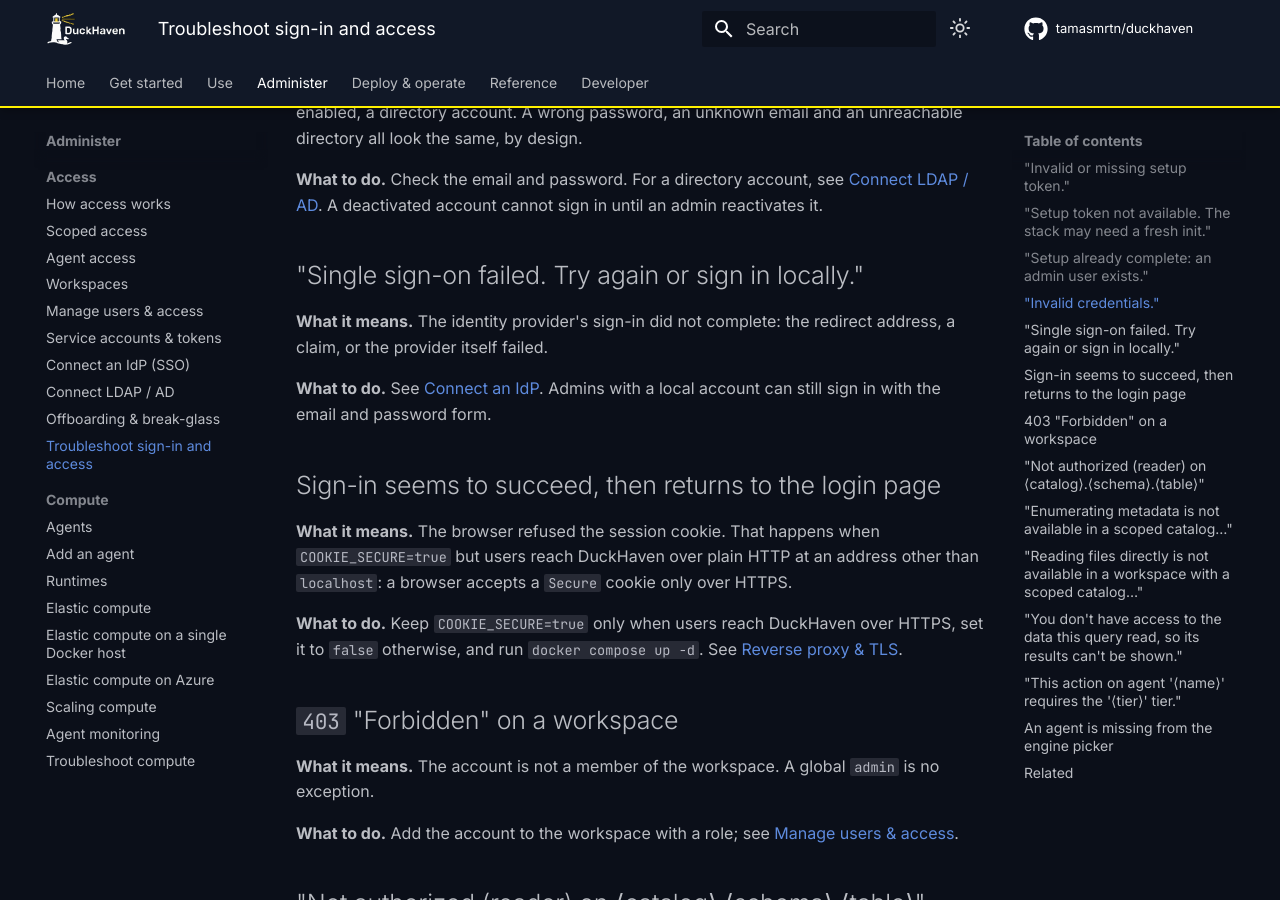
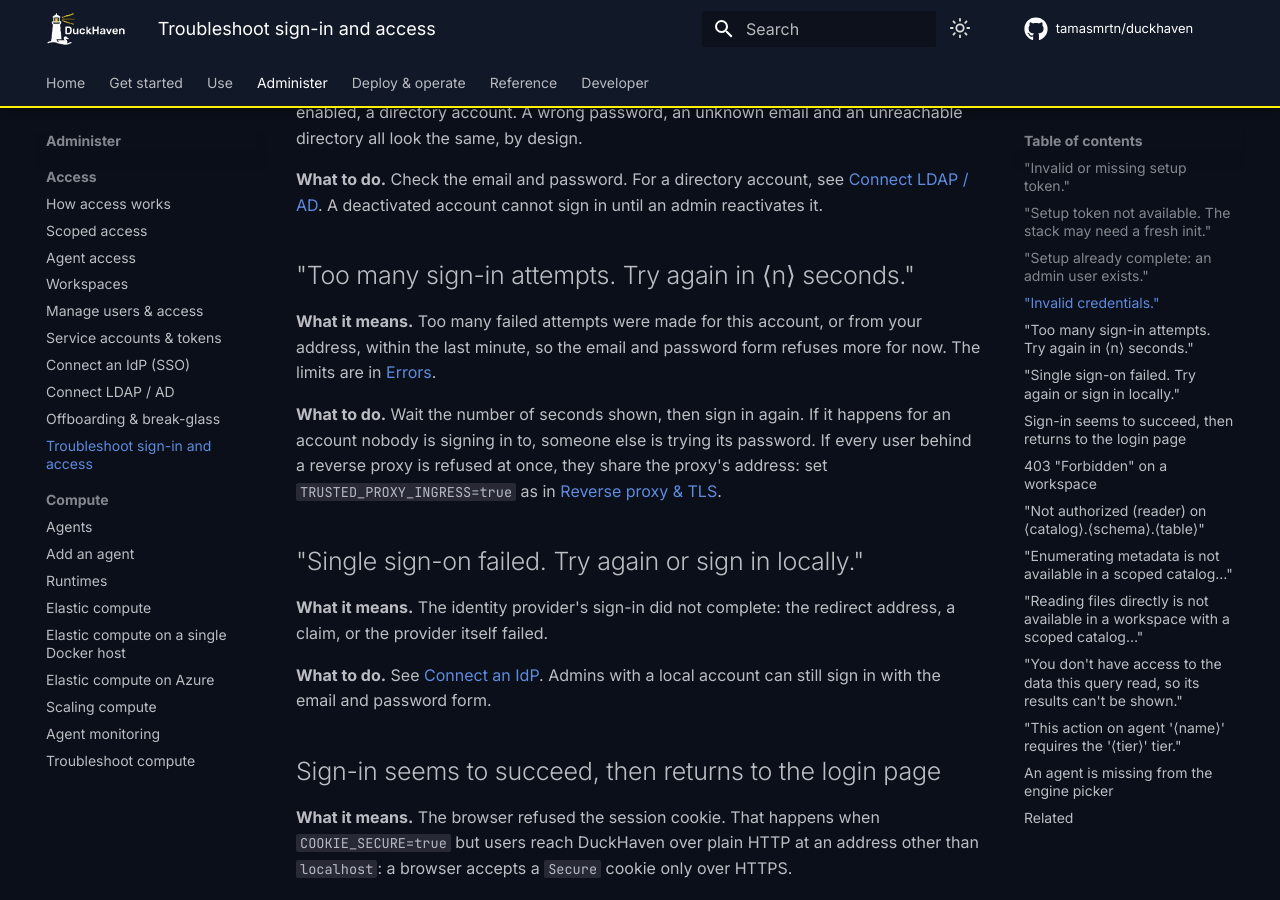
Before and after one commit to tamasmrtn/duckhaven, an MkDocs documentation site: the page built from docs/access/troubleshooting.md, in a window 1280 px wide and 900 px high, scrolled down 1145 px. Built offline with MkDocs 1.6.1 and Material for MkDocs 9.7.7, drawn with Linux system fonts in a browser that asks for light colours; comment, search, counter and statistics services are not loaded.

Commit message:
docs(access): document the sign-in attempt limits
Signed-off-by: tmrtn <martontam@gmail.com>

```diff
--- a/docs/access/troubleshooting.md
+++ b/docs/access/troubleshooting.md
@@ -42,6 +42,17 @@ wrong password, an unknown email and an unreachable directory all look the same,
 **What to do.** Check the email and password. For a directory account, see
 [Connect LDAP / AD](connect-ldap.md#if-it-goes-wrong). A deactivated account cannot sign in until an admin reactivates
 it.
+
+## "Too many sign-in attempts. Try again in ⟨n⟩ seconds."
+
+**What it means.** Too many failed attempts were made for this account, or from your address, within the last minute,
+so the email and password form refuses more for now. The limits are in
+[Errors](../reference/errors.md#signing-in-and-tokens).
+
+**What to do.** Wait the number of seconds shown, then sign in again. If it happens for an account nobody is signing in
+to, someone else is trying its password. If every user behind a reverse proxy is refused at once, they share the
+proxy's address: set `TRUSTED_PROXY_INGRESS=true` as in
+[Reverse proxy & TLS](../deployment/reverse-proxy-tls.md#what-the-agent-sees).
 
 ## "Single sign-on failed. Try again or sign in locally."
 
--- a/docs/reference/errors.md
+++ b/docs/reference/errors.md
@@ -64,6 +64,7 @@ in the envelope, as `internal_error` with a fixed message; the details are in th
 | `session_required` | 403 | Issuing yourself a token needs a signed-in session, not a bearer token. Sign in, or use a [service-account token](../access/service-accounts.md). |
 | `service_account_tokens_are_managed` | 403 | A service account cannot manage its own tokens. An admin issues them under **Admin** → **Service accounts**. |
 | `too_many_tokens` | 409 | `You already hold 25 tokens, the maximum.` Revoke one you do not use. |
+| `too_many_sign_in_attempts` | 429 | Email and password sign-in, or first-admin setup, was tried too often: more than 10 failed attempts for one account, or more than 20 from one address, within a minute. A successful sign-in does not count, and single sign-on is not limited. Each API replica counts its own attempts. Retry after the `Retry-After` header. |
 
 See [Troubleshoot sign-in and access](../access/troubleshooting.md) for sign-in failures.
 
```
